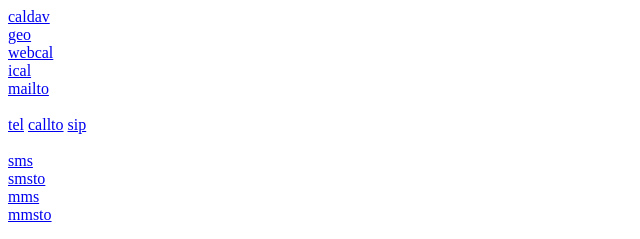
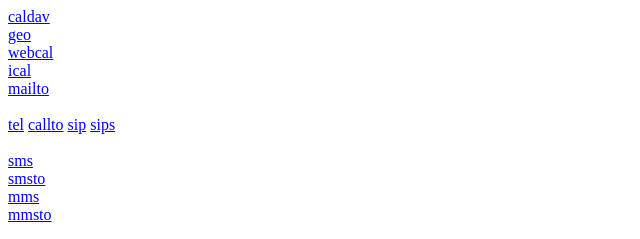
Before and after one commit to xmha97/xmha97.github.io, a plain HTML site: page index.html in a window 1280 px wide. Shown: the top 239 px of the page, 0-640 px from the left. Drawn offline with Linux system fonts and the light colour scheme.

Commit message:
Update index.html

```diff
--- a/index.html
+++ b/index.html
@@ -15,6 +15,7 @@
     <a href="tel:+442071838750;ext=202">tel</a>
     <a href="callto:+442071838750;202">callto</a>
     <a href="sip:user@example.com">sip</a>
+    <a href="sips:user@example.com">sips</a>
     <br />
     <br />
     <a href="sms:+1234567890,+1987654321?body=Hello%20everyone">sms</a>
```
